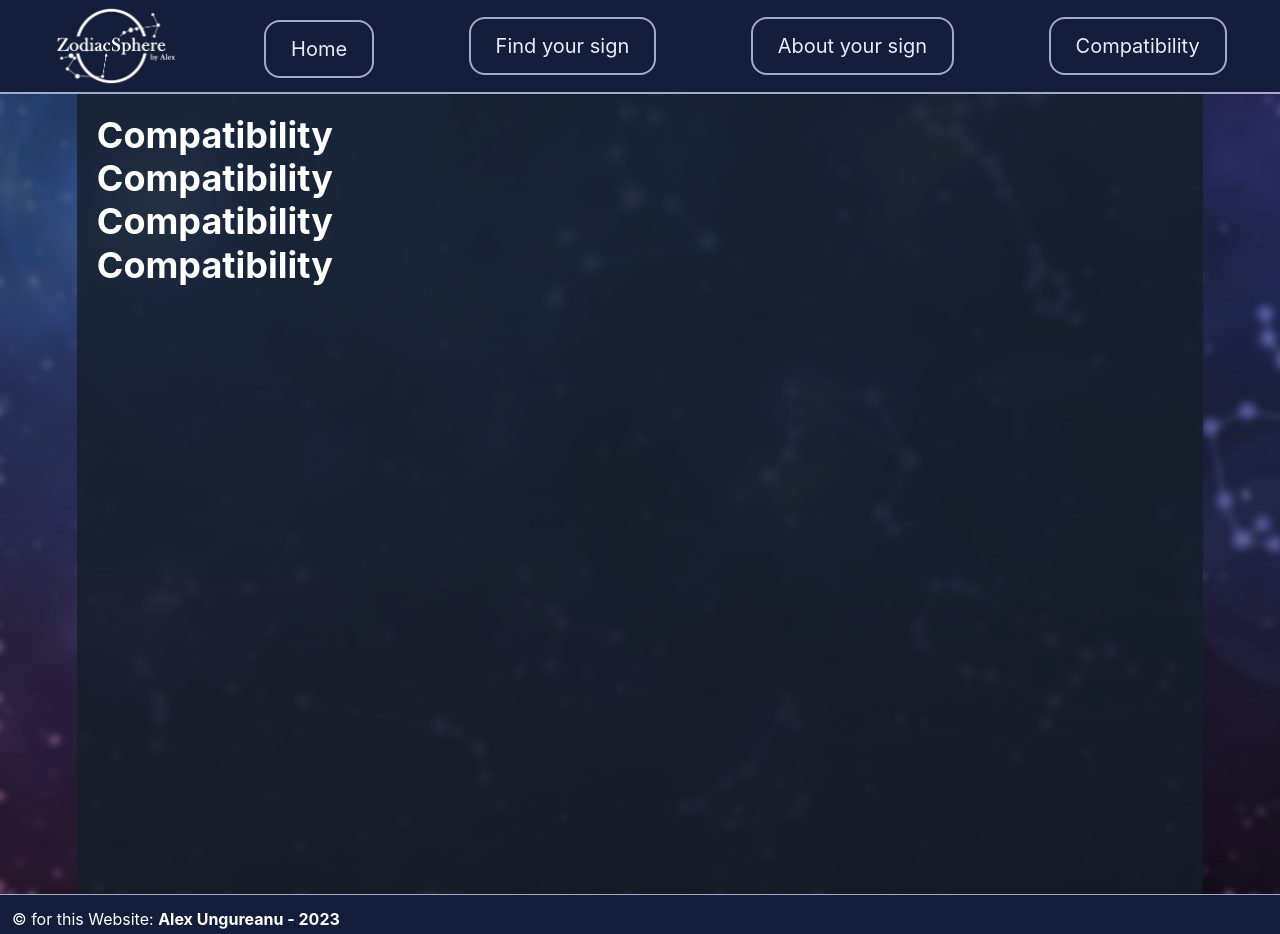
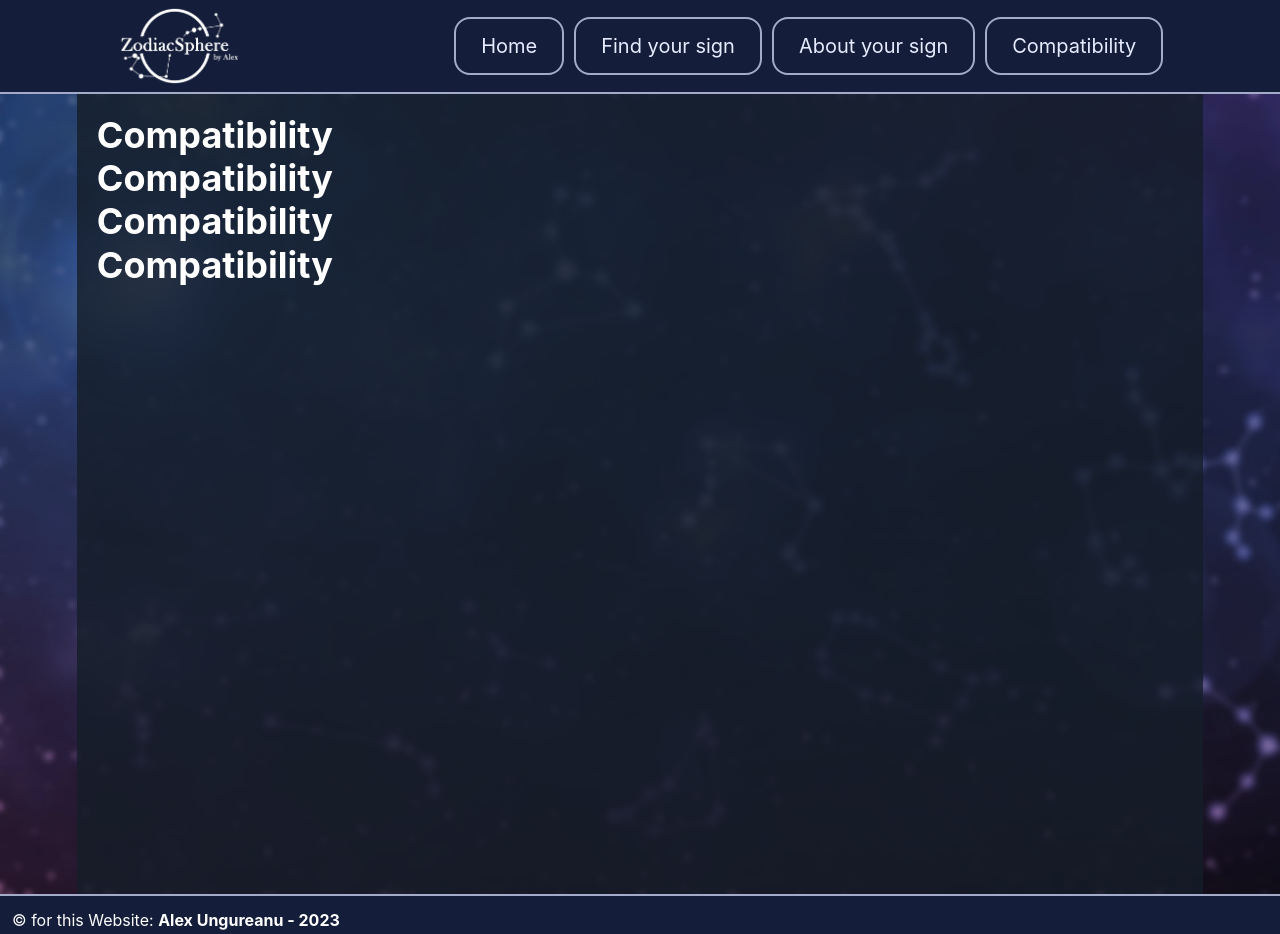
Before and after one commit to ungureanualex11/ZodiacSphere, a React (Create React App) app in the folder zodiac-sphere-app/: page /compatibility in a window 1280 px wide. Shown: the top 934 px of the page. Built offline with nearby package versions, Linux system fonts and the light colour scheme.

Commit message:
Added collapsible navigation ( button )

```diff
--- a/zodiac-sphere-app/src/App.jsx
+++ b/zodiac-sphere-app/src/App.jsx
@@ -14,7 +14,6 @@ function App() {
       <Router>
       <Navbar />
         <Box
-          pt={{ base: "370px", lg: "94px" }}
           bgImage="url('images/background.jpg')"
           bgSize="cover"
           bgRepeat="no-repeat"
--- a/zodiac-sphere-app/src/Footer.jsx
+++ b/zodiac-sphere-app/src/Footer.jsx
@@ -5,9 +5,15 @@ const Footer = () => {
   const year = new Date().getFullYear();
   return (
     <ChakraProvider>
-      <Box height="1px" bgColor="#a3abc9"></Box>
-      <Box bg="#141d39" p={3} color="white">
-        <Box>© for this Website: <b>Alex Ungureanu - {year}</b></Box>
+      <Box
+        bg="#141d39"
+        p={3}
+        color="white"
+        borderTop="2px solid #a3abc9"
+      >
+        <Box>
+          © for this Website: <b>Alex Ungureanu - {year}</b>
+        </Box>
 
         <Box>
           © for Background image: &nbsp;
--- a/zodiac-sphere-app/src/Navbar.jsx
+++ b/zodiac-sphere-app/src/Navbar.jsx
@@ -1,21 +1,36 @@
-import React from "react";
+import React, { useState } from "react";
 import { Link } from "react-router-dom";
-import { Box, ChakraProvider, Flex, Image } from "@chakra-ui/react";
+import {
+  Box,
+  ChakraProvider,
+  Flex,
+  Image,
+  Button,
+  useBreakpointValue,
+} from "@chakra-ui/react";
 
 const Navbar = () => {
+  const [navigationVisibility, setNavigationVisibility] = useState(false);
+  const isLargeScreen = useBreakpointValue({ base: false, lg: true });
+
+  const toggleNavigation = () => {
+    setNavigationVisibility(!navigationVisibility);
+  };
+
   return (
     <ChakraProvider>
       <Flex
         direction={{ base: "column", lg: "row" }}
-        align="center"
         justifyContent="space-around"
         bg="#141d39"
         p="6px"
-        position={{base:"absolute",lg:"fixed"}}
+        top="0px"
+        position="sticky"
         width="100%"
-        zIndex="1"
+        borderBottom="2px solid #a3abc9"
       >
-        <Link to="/">
+        <Flex direction="row" justifyContent="space-around" align="center">
+          <Link to="/" onClick={toggleNavigation}>
             <Image
               src="/images/logo.png"
               alt="Logo"
@@ -28,10 +43,33 @@ const Navbar = () => {
             />
           </Link>
 
-        <Link to="/">
+          <Button
+            onClick={toggleNavigation}
+            display={{ base: "block", lg: "none" }}
+            bgColor="#141D39"
+            m="5px"
+            mt="10px"
+            fontSize="xl"
+            borderWidth="2px"
+            borderColor="#a3abc9"
+            borderRadius="2xl"
+            color="#e6ebff"
+            _hover={{
+              bgColor: "#141d50",
+              transform: "scale(1.1)",
+              transition: "transform 0.4s",
+            }}
+          >
+            {navigationVisibility ? "Hide Navigation" : "Show Navigation"}
+          </Button>
+        </Flex>
+
+        <Flex align="center"  direction={{ base: "column", lg: "row" }}  justifyContent="space-between" >
+        {(navigationVisibility || isLargeScreen) && (
+          <>
+            <Link to="/" onClick={toggleNavigation}>
               <Box
                 m="5px"
-            mt="10px"
                 fontSize="xl"
                 borderWidth="2px"
                 borderColor="#a3abc9"
@@ -50,7 +88,7 @@ const Navbar = () => {
               </Box>
             </Link>
 
-        <Link to="/find-your-sign">
+            <Link to="/find-your-sign" onClick={toggleNavigation}>
               <Box
                 m="5px"
                 fontSize="xl"
@@ -71,7 +109,7 @@ const Navbar = () => {
               </Box>
             </Link>
 
-        <Link to="/about-your-sign">
+            <Link to="/about-your-sign" onClick={toggleNavigation}>
               <Box
                 m="5px"
                 fontSize="xl"
@@ -92,7 +130,7 @@ const Navbar = () => {
               </Box>
             </Link>
 
-        <Link to="/compatibility">
+            <Link to="/compatibility" onClick={toggleNavigation}>
               <Box
                 m="5px"
                 fontSize="xl"
@@ -112,15 +150,10 @@ const Navbar = () => {
                 Compatibility
               </Box>
             </Link>
+          </>
+        )}
         </Flex>
-
-      <Box
-        height={{ base: "370px", lg: "94px" }}
-        bgColor="#a3abc9"
-        width="100%"
-        position={{base:"absolute",lg:"fixed"}}
-        zIndex="0"
-      ></Box>
+      </Flex>
     </ChakraProvider>
   );
 };
```
Lines whose indentation alone changed are shown as unchanged.
